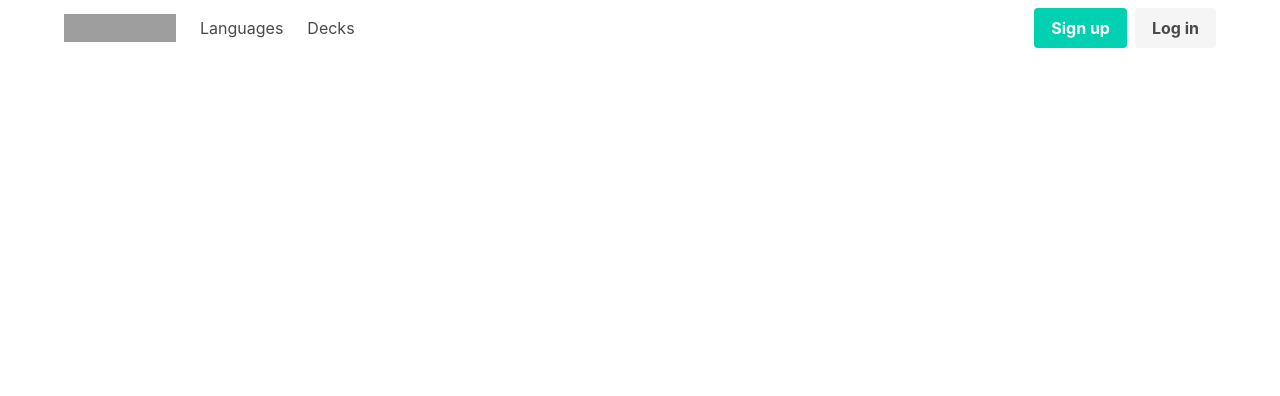
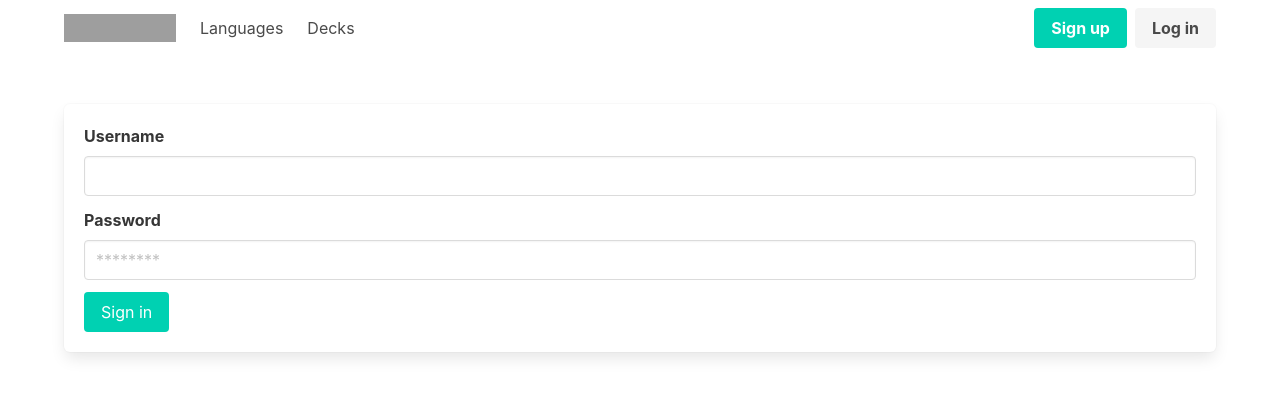
Before and after one commit to ethandeg/MyLanguageLearner-frontend, a React (Create React App) app: page /register in a window 1280 px wide. Shown: the top 396 px of the page. Built offline with nearby package versions, Linux system fonts and the light colour scheme; no server answers; grey boxes are pictures that could not be loaded.

Commit message:
created a non functioning auth form

```diff
--- a/src/API.js
+++ b/src/API.js
@@ -1,17 +1,26 @@
 import axios from "axios";
 const BASE_URL = process.env.REACT_APP_BASE_URL || "http://localhost:5000";
 class API {
-
-    static async getLanguages(){
+    static token;
+    static async getLanguages() {
         const res = await axios.get(`${BASE_URL}/language`)
         return res
     }
 
-    static async getUserInfo(){
+    static async getUserInfo() {
         const res = await axios.get(`${BASE_URL}/user/testuser`)
         console.log(res)
         return res
     }
+
+    static async register(userData) {
+        const res = await axios.post(`${BASE_URL}/auth/register`)
+        API.token = res.data._token
+        console.log(API.token)
+        console.log(res)
+        return res
+    }
+
 }
 
 
--- a/src/App.js
+++ b/src/App.js
@@ -5,6 +5,7 @@ import { useEffect, useState } from "react"
 import { useDispatch } from "react-redux"
 import API from "./API"
 import Routes from "./Routes"
+
 function App() {
   const [isLoaded, setIsLoaded] = useState(false)
   const dispatch = useDispatch()
@@ -21,7 +22,6 @@ function App() {
     <>
       <Nav />
       <Routes />
-
     </>
   );
 }
--- a/src/Nav.js
+++ b/src/Nav.js
@@ -1,4 +1,4 @@
-import {NavLink} from "react-router-dom"
+import { NavLink, Link } from "react-router-dom"
 const Nav = () => {
     return (
         <nav className="navbar" role="navigation" aria-label="main navigation">
@@ -25,12 +25,12 @@ const Nav = () => {
                     <div className="navbar-end">
                         <div className="navbar-item">
                             <div className="buttons">
-                        <a className="button is-primary">
+                                <Link className="button is-primary" to='/register'>
                                     <strong>Sign up</strong>
-                        </a>
-                        <a className="button is-light">
+                                </Link>
+                                <Link className="button is-light" to="/register">
                                     <strong>Log in</strong>
-                        </a>
+                                </Link>
                             </div>
                         </div>
                     </div>
--- a/src/Routes.js
+++ b/src/Routes.js
@@ -1,11 +1,13 @@
-import {Switch, Route} from "react-router-dom"
+import { Switch, Route } from "react-router-dom"
 import LanguageList from "./LanguageList"
 import Decks from "./Decks"
+import AuthForm from "./authForms/AuthForm"
 const Routes = () => {
     return (
         <Switch>
             <Route exact path="/languages"> <LanguageList /></Route>
-            <Route exact path ="/decks"> <Decks /></Route>
+            <Route exact path="/decks"> <Decks /></Route>
+            <Route exact path="/register"> <AuthForm /></Route>
         </Switch>
     )
 }
--- /dev/null
+++ b/src/authForms/AuthForm.js
@@ -0,0 +1,38 @@
+import { useState } from "react"
+const AuthForm = () => {
+    const INITIAL_STATE = { username: '', password: '' }
+    const [formData, setFormData] = useState(INITIAL_STATE)
+    const handleChange = e => {
+        const { name, value } = e.target;
+        setFormData(formData => ({
+            ...formData,
+            [name]: value
+        }))
+    }
+
+    return (
+        <div className="container">
+
+            <form className="box mt-6">
+                <div className="field">
+                    <label className="label">Username</label>
+                    <div className="control">
+                        <input className="input" type="text" id="username" name="username" value={formData.username} onChange={handleChange} />
+                    </div>
+                </div>
+
+                <div className="field">
+                    <label className="label">Password</label>
+                    <div className="control">
+                        <input className="input" type="password" placeholder="********" id="password" name="password" value={formData.password} onChange={handleChange} />
+                    </div>
+                </div>
+
+                <button className="button is-primary">Sign in</button>
+            </form>
+        </div>
+    )
+}
+
+
+export default AuthForm
```
Lines whose indentation alone changed are shown as unchanged.
